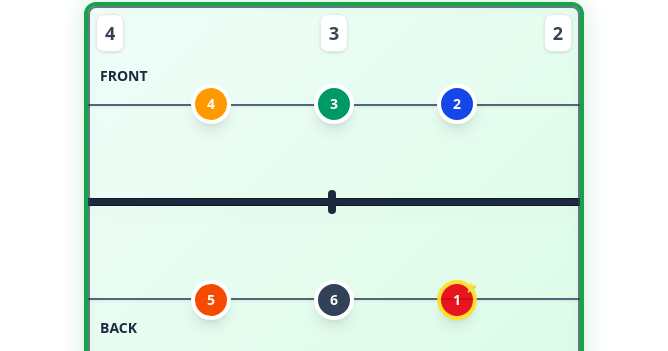
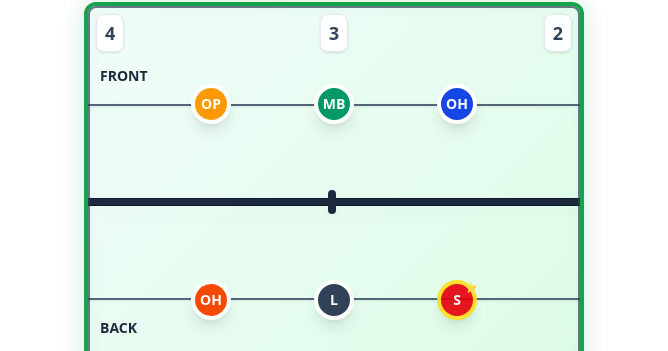
Before and after one commit to Ledsav/volley-positions, a React (Vite) app: page / in a window 1280 px wide. Shown: the part 201-552 px from the top of the page, without its empty margins (306-974 px from the left). Built offline with nearby package versions, Linux system fonts and the light colour scheme.

Commit message:
feat: Add player role determination and update Player component display

```diff
--- a/src/components/Player.jsx
+++ b/src/components/Player.jsx
@@ -3,6 +3,7 @@ import { PLAYER_COLORS } from '../constants/volleyball';
 
 const Player = ({
   playerId,
+  playerRole,
   position,
   isServer,
   isSelected,
@@ -76,7 +77,7 @@ const Player = ({
       onTouchStart={handleTouchStart}
       onTouchEnd={handleTouchEnd}
     >
-      {playerId}
+      {playerRole || playerId}
       {isServer && (
         <div
           className="absolute -top-1 -right-1 text-yellow-300"
--- a/src/components/VolleyballCourt.jsx
+++ b/src/components/VolleyballCourt.jsx
@@ -17,6 +17,29 @@ const VolleyballCourt = ({
   violations = []
 }) => {
   const [courtDimensions, setCourtDimensions] = useState(COURT_DIMENSIONS);
+
+  // Function to get player role based on position and zone
+  const getPlayerRole = (playerId, playerPositions) => {
+    const player = playerPositions[playerId];
+    if (!player) return playerId;
+
+    switch (playerId) {
+      case '1':
+        return 'S'; // Setter
+      case '2':
+        return 'OH'; // Outside Hitter
+      case '3':
+        return player.zone === 'front' ? 'MB' : 'L'; // Middle Blocker or Libero
+      case '4':
+        return 'OP'; // Opposite
+      case '5':
+        return 'OH'; // Outside Hitter
+      case '6':
+        return player.zone === 'front' ? 'MB' : 'L'; // Middle Blocker or Libero
+      default:
+        return playerId;
+    }
+  };
   const [touchStart, setTouchStart] = useState(null);
   const [isDragging, setIsDragging] = useState(false);
 
@@ -173,17 +196,17 @@ const VolleyballCourt = ({
         {/* Position numbers on court - improved styling */}
         {showPositionNumbers && (
           <>
-            <div className="absolute text-sm sm:text-lg font-bold text-gray-700 bg-white/95 backdrop-blur-sm rounded-lg px-2 py-1 shadow-sm border border-gray-200"
+            <div className="absolute text-sm sm:text-lg font-bold text-slate-700 bg-white/95 backdrop-blur-sm rounded-lg px-2 py-1 shadow-sm border border-slate-200"
                  style={{bottom: '8px', right: '8px'}}>1</div>
-            <div className="absolute text-sm sm:text-lg font-bold text-gray-700 bg-white/95 backdrop-blur-sm rounded-lg px-2 py-1 shadow-sm border border-gray-200"
+            <div className="absolute text-sm sm:text-lg font-bold text-slate-700 bg-white/95 backdrop-blur-sm rounded-lg px-2 py-1 shadow-sm border border-slate-200"
                  style={{top: '8px', right: '8px'}}>2</div>
-            <div className="absolute text-sm sm:text-lg font-bold text-gray-700 bg-white/95 backdrop-blur-sm rounded-lg px-2 py-1 shadow-sm border border-gray-200"
+            <div className="absolute text-sm sm:text-lg font-bold text-slate-700 bg-white/95 backdrop-blur-sm rounded-lg px-2 py-1 shadow-sm border border-slate-200"
                  style={{top: '8px', left: '50%', transform: 'translateX(-50%)'}}>3</div>
-            <div className="absolute text-sm sm:text-lg font-bold text-gray-700 bg-white/95 backdrop-blur-sm rounded-lg px-2 py-1 shadow-sm border border-gray-200"
+            <div className="absolute text-sm sm:text-lg font-bold text-slate-700 bg-white/95 backdrop-blur-sm rounded-lg px-2 py-1 shadow-sm border border-slate-200"
                  style={{top: '8px', left: '8px'}}>4</div>
-            <div className="absolute text-sm sm:text-lg font-bold text-gray-700 bg-white/95 backdrop-blur-sm rounded-lg px-2 py-1 shadow-sm border border-gray-200"
+            <div className="absolute text-sm sm:text-lg font-bold text-slate-700 bg-white/95 backdrop-blur-sm rounded-lg px-2 py-1 shadow-sm border border-slate-200"
                  style={{bottom: '8px', left: '8px'}}>5</div>
-            <div className="absolute text-sm sm:text-lg font-bold text-gray-700 bg-white/95 backdrop-blur-sm rounded-lg px-2 py-1 shadow-sm border border-gray-200"
+            <div className="absolute text-sm sm:text-lg font-bold text-slate-700 bg-white/95 backdrop-blur-sm rounded-lg px-2 py-1 shadow-sm border border-slate-200"
                  style={{bottom: '8px', left: '50%', transform: 'translateX(-50%)'}}>6</div>
           </>
         )}
@@ -209,6 +232,7 @@ const VolleyballCourt = ({
           <Player
             key={playerId}
             playerId={playerId}
+            playerRole={getPlayerRole(playerId, positions)}
             position={position}
             isServer={playerId === servingPlayer}
             isSelected={selectedPlayer === playerId}
```
